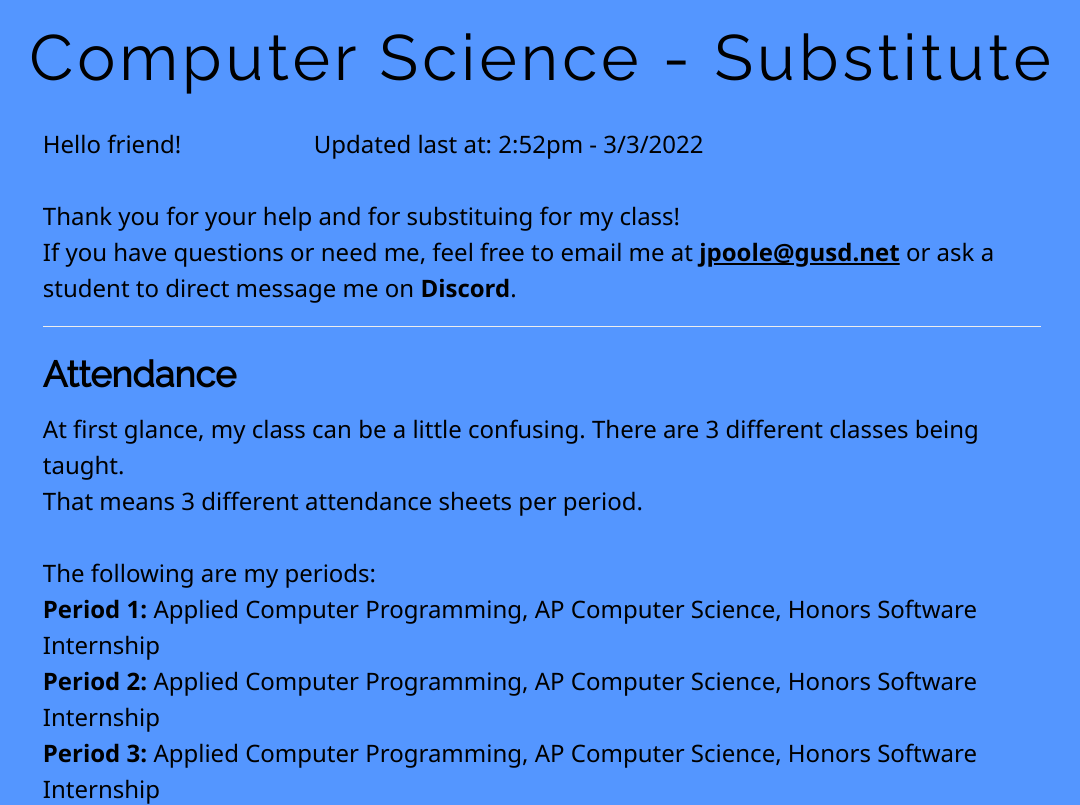
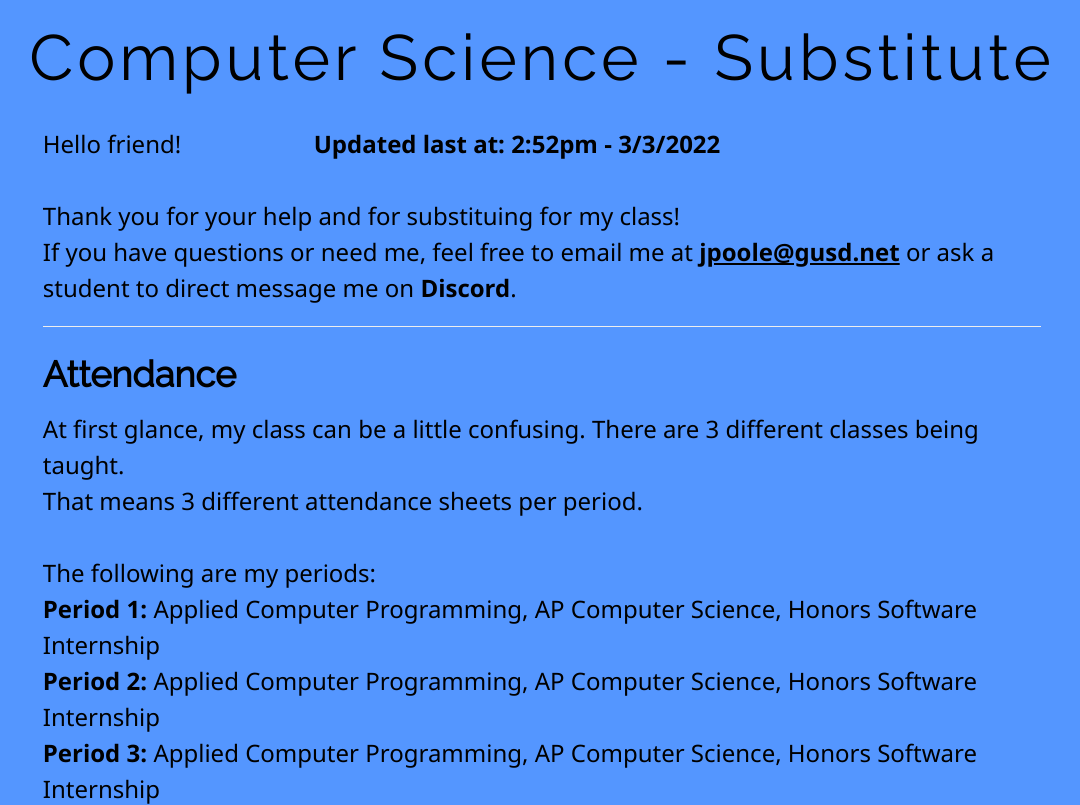
Before and after one commit to JacobPoole/JacobPooleNet, a plain HTML site: page Sub.html in a window 1280 px wide. Shown: the top 805 px of the page, without its empty margins (98-1178 px from the left). Drawn offline with nearby package versions, Linux system fonts and the light colour scheme.

Commit message:
behavior and fridge

```diff
--- a/Sub.html
+++ b/Sub.html
@@ -23,7 +23,7 @@ p {line-height: 2}
 <div class="w3-container" id="us">
   <div class="w3-content">
     <h3>
-      Hello friend!  &emsp;&emsp;&emsp;&emsp;&emsp; Updated last at: 2:52pm - 3/3/2022<br><br>
+      Hello friend!  &emsp;&emsp;&emsp;&emsp;&emsp; <b>Updated last at: 2:52pm - 3/3/2022</b><br><br>
       Thank you for your help and for substituing for my class! <br>
       If you have questions or need me, feel free to email me at <b><a href="mailto:jpoole@gusd.net">jpoole@gusd.net</a></b> or ask a student to direct message me on <b>Discord</b>.
       <br></h3>
@@ -78,7 +78,7 @@ p {line-height: 2}
         <br>
         <hr>
         <h1><b>References</b></h1>
-        <h3>
+      <h3>
         1. Dr. Greg Neat is in 8102, feel free to call him or ask him for help. He's the other Computer Science teacher. <br><br>
         2. Map of the 1000 building, restrooms shown, staff lounge shown.
         <img src= "./Files/1000_2ndFloor.png">
```
